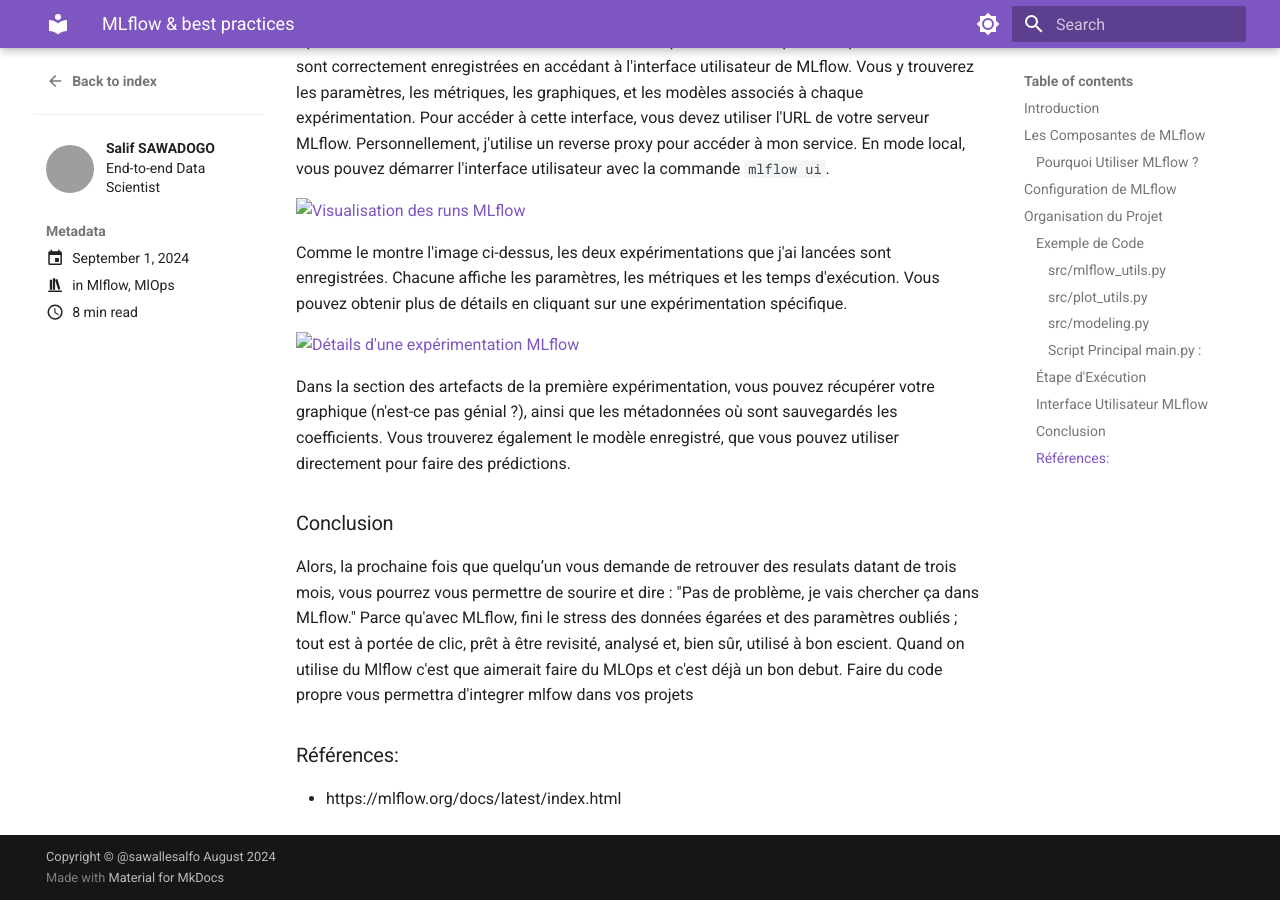
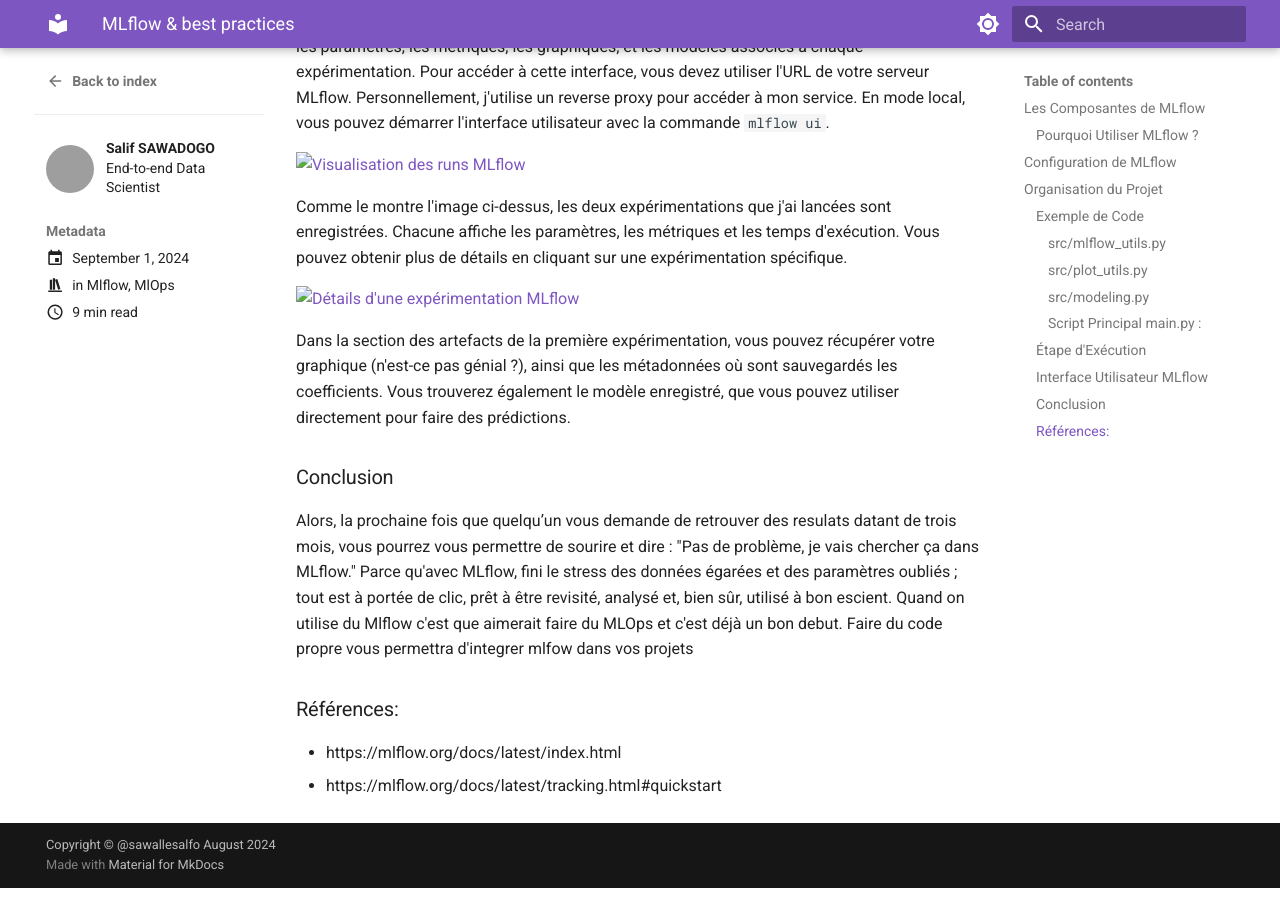
Before and after one commit to sawallesalfo/blog, an MkDocs documentation site: the page built from docs/posts/use_mlflow_efficiently.md, in a window 1280 px wide and 900 px high, scrolled down 6903 px. Built offline with MkDocs 1.6.1 and Material for MkDocs 9.7.7, drawn with Linux system fonts in a browser that asks for light colours; grey boxes are pictures that could not be loaded.

Commit message:
:sparkles:add mlflow best practice - add assets for setup

```diff
--- a/docs/posts/use_mlflow_efficiently.md
+++ b/docs/posts/use_mlflow_efficiently.md
@@ -9,7 +9,6 @@ categories:
 
 # MLflow & best practices
 
-### Introduction
 
 Dans un projet de machine learning, gérer les expérimentations et les modèles peut rapidement devenir un casse-tête. Imaginez : l'équipe s'agrandit, les exigences fusent de toutes parts… et là, votre chef de projet débarque avec une demande spéciale : "Dis, tu te souviens de ce modèle super performant qu'on a testé en avril ? On aimerait le comparer avec nos résultats actuels."À ce moment précis, à moins d'avoir une mémoire digne d'un éléphant, vous vous retrouvez à naviguer frénétiquement dans des fichiers Excel. Entre nous, c'est le genre de situation où l'on se dit : "Pourquoi je n’ai pas tout noté quelque part de façon plus propre ?!"C’est justement là qu’**MLflow** entre en scène.
 
@@ -299,3 +298,4 @@ Alors, la prochaine fois que quelqu’un vous demande de retrouver des resulats
 
 ### Références:
 + https://mlflow.org/docs/latest/index.html
++ https://mlflow.org/docs/latest/tracking.html#quickstart
```
